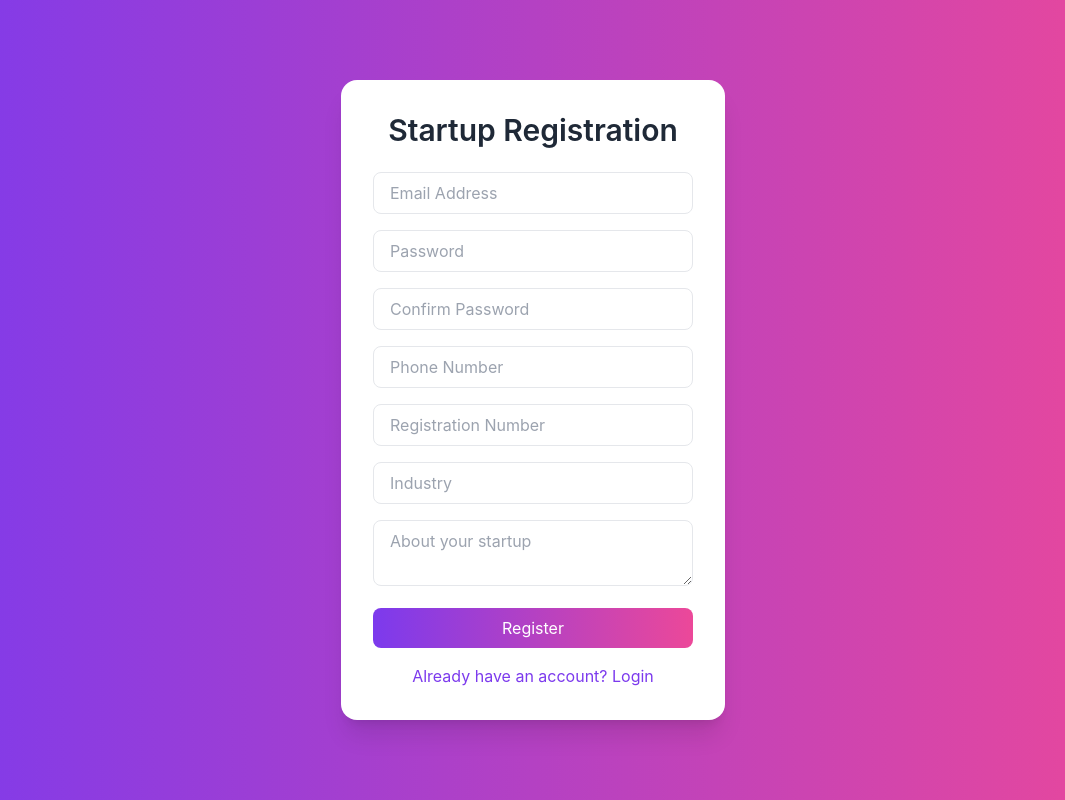
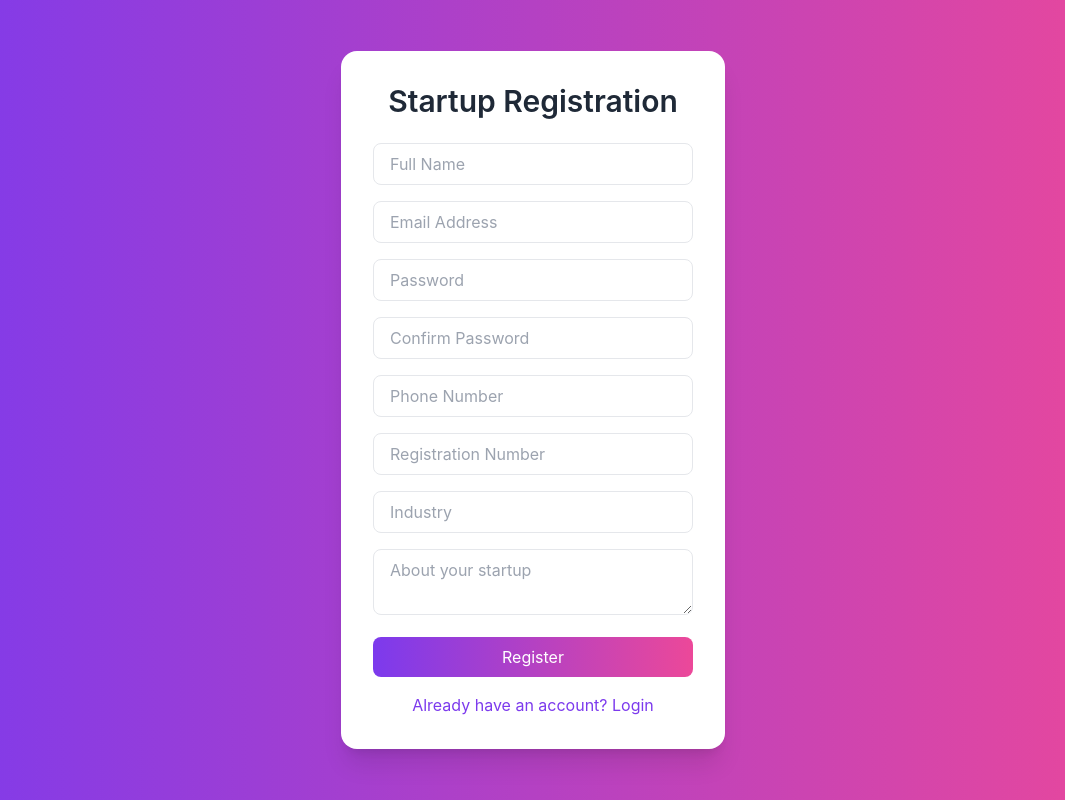
Before and after one commit to Jeet-Patil/Arthankur_Frontend, a React (Create React App) app: page /register in a window 1280 px wide. Both pictures are taken after a click on the button "Register as Startup". Shown: the whole page, without its empty margins (107-1172 px from the left). Built offline with nearby package versions, Linux system fonts and the light colour scheme.

Commit message:
Fixed issues with startup registration

```diff
--- a/src/components/Register.js
+++ b/src/components/Register.js
@@ -87,6 +87,15 @@ const Register = () => {
                 <form onSubmit={handleSubmit} className="space-y-4">
                     {/* Common fields */}
                     <input
+                                type="text"
+                                name="name"
+                                placeholder="Full Name"
+                                value={formData.name}
+                                onChange={handleChange}
+                                className="w-full px-4 py-2 rounded-lg border focus:outline-none focus:ring-2 focus:ring-violet-500"
+                                required
+                    />
+                    <input
                         type="email"
                         name="email"
                         placeholder="Email Address"
@@ -123,6 +132,7 @@ const Register = () => {
                         required
                     />
 
+
                     {/* Conditional fields based on user type */}
                     {userType === 'startup' ? (
                         <>
@@ -155,15 +165,7 @@ const Register = () => {
                         </>
                     ) : (
                         <>
-                            <input
-                                type="text"
-                                name="name"
-                                placeholder="Full Name"
-                                value={formData.name}
-                                onChange={handleChange}
-                                className="w-full px-4 py-2 rounded-lg border focus:outline-none focus:ring-2 focus:ring-violet-500"
-                                required
-                            />
+
                             <select
                                 name="investmentExperience"
                                 value={formData.investmentExperience}
```
Also changed, not shown: 1 other file (tests, documents, lock files or other folders).
